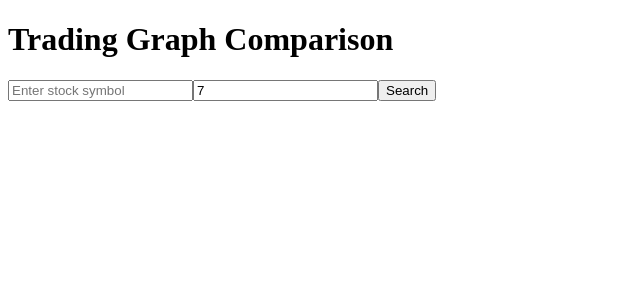
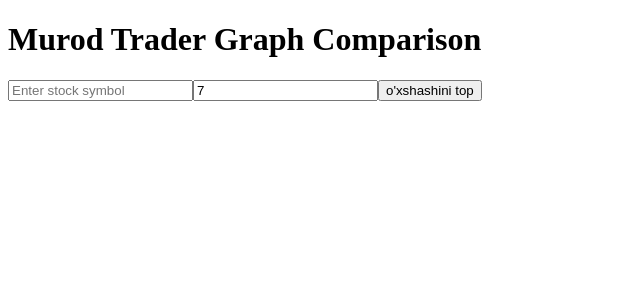
Before and after one commit to aruzikulov/trading-pattern-matcher, a React (Create React App) app: page / in a window 1280 px wide. Shown: the top 300 px of the page, without its empty margins (0-640 px from the left). Built offline with nearby package versions, Linux system fonts and the light colour scheme; what chartjs-chart-financial would draw is missing.

Commit message:
translation is done

```diff
--- a/public/index.html
+++ b/public/index.html
@@ -3,7 +3,7 @@
   <head>
     <meta charset="UTF-8" />
     <meta name="viewport" content="width=device-width, initial-scale=1.0" />
-    <title>Trading Graph Comparison</title>
+    <title>Murod Trader Graph Comparison</title>
   </head>
   <body>
     <div id="root"></div>
--- a/src/App.js
+++ b/src/App.js
@@ -37,7 +37,7 @@ const App = () => {
 
   return (
     <div>
-      <h1>Trading Graph Comparison</h1>
+      <h1>Murod Trader Graph Comparison</h1>
       <input
         type="text"
         placeholder="Enter stock symbol"
@@ -50,10 +50,10 @@ const App = () => {
         value={timeframe}
         onChange={(e) => setTimeframe(Number(e.target.value))}
       />
-      <button onClick={handleSearch}>Search</button>
+      <button onClick={handleSearch}>o'xshashini top</button>
 
-      {currentGraph && <GraphDisplay graph={currentGraph} title="Current Graph" />}
-      {similarGraph && <GraphDisplay graph={similarGraph} title="Most Similar Graph" />}
+      {currentGraph && <GraphDisplay graph={currentGraph} title="Xozirgi Graph" />}
+      {similarGraph && <GraphDisplay graph={similarGraph} title="Eng o'xshash Graph" />}
     </div>
   );
 };
```
